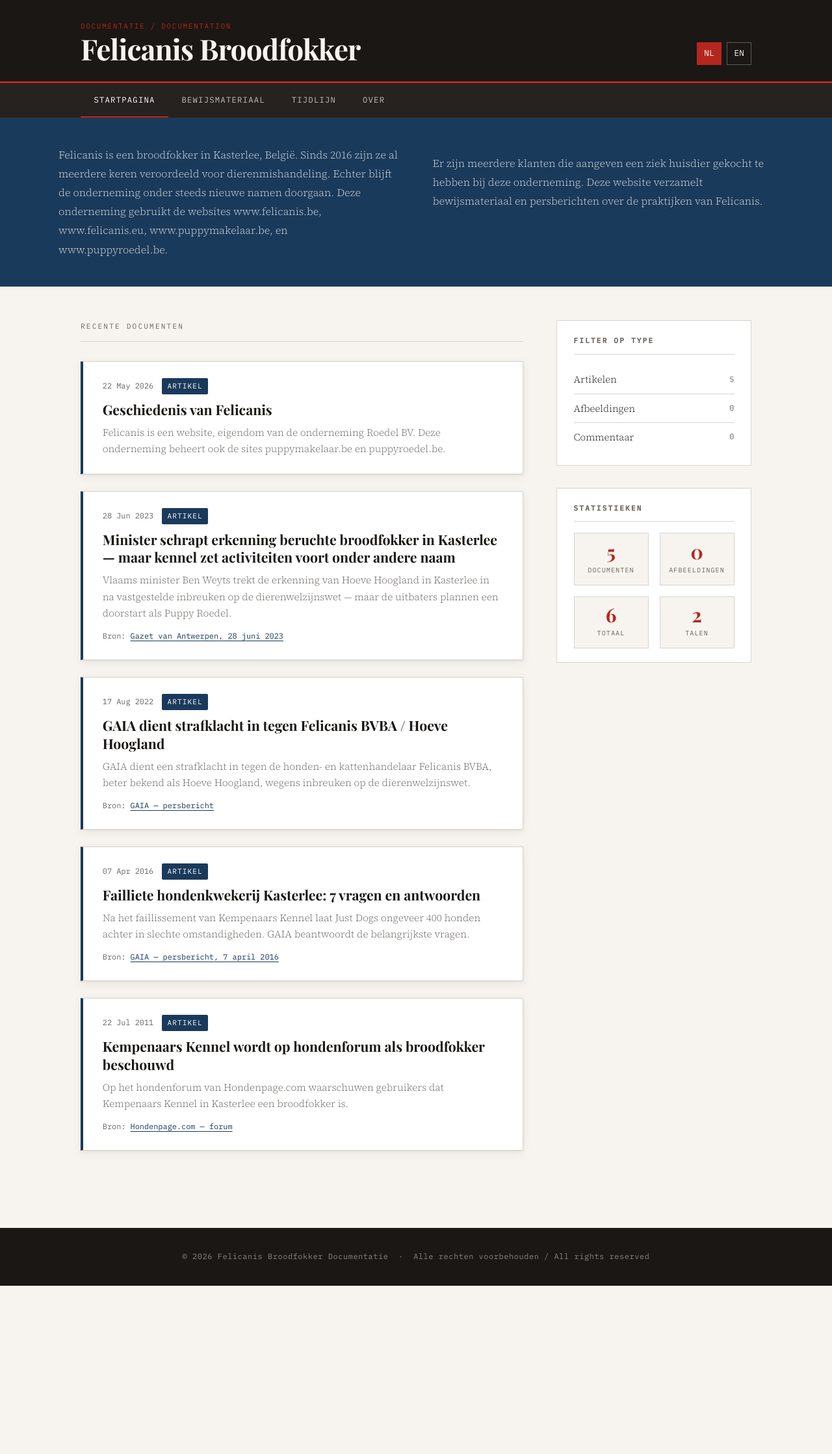
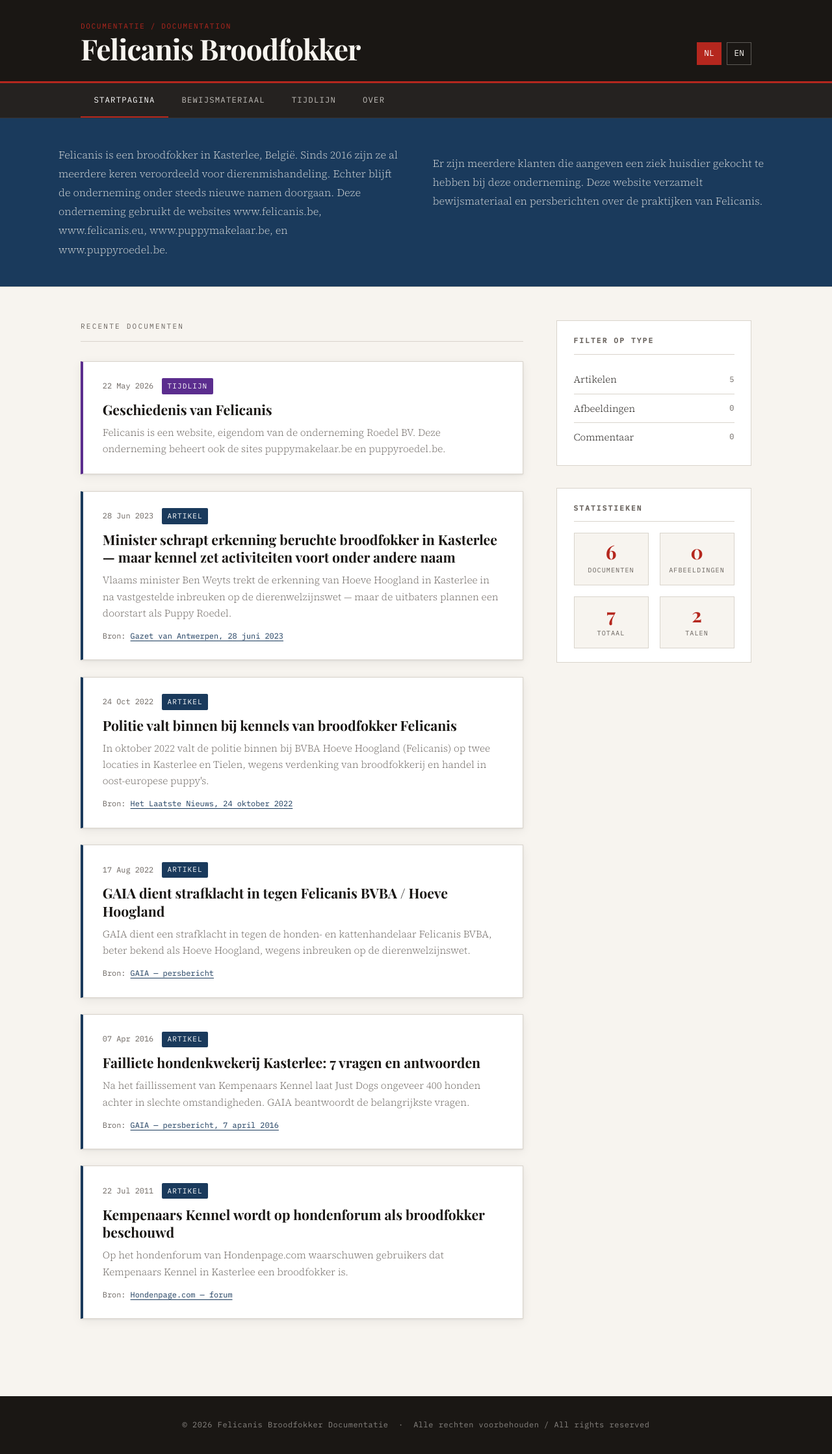
Before and after one commit to quintenluyten2/fokker_site, a Jekyll site: the page built from nl/index.html, in a window 1280 px wide. Shown: the whole page at 65% size. Built offline with Jekyll 4.4.1, drawn with Linux system fonts in a browser that asks for light colours; some web fonts are replaced; before the commit the page ends 1979 px from its top, so only the background shows below that.

Commit message:
Add tijdlijn type, Bewijsmateriaal page, HLN article, expand GAIA article
- New type "tijdlijn" (purple) in CSS and templates
- Type badge hidden when no type is set (fixes About page)
- Geschiedenis van Felicanis: type article → tijdlijn
- Bewijsmateriaal page: all external sources listed
- New article: politie valt binnen bij Felicanis (HLN, 24 okt 2022)
- GAIA strafklacht article expanded with full content
- Nav: active states for Bewijsmateriaal and Tijdlijn

Co-Authored-By: Claude Sonnet 4.6 <noreply@anthropic.com>

```diff
--- a/_includes/nav.html
+++ b/_includes/nav.html
@@ -4,7 +4,7 @@
     <a href="{{ '/' | append: lang | append: '/' | relative_url }}"{% if page.url == '/' or page.url == '/nl/' or page.url == '/en/' %} class="active"{% endif %}>
       {% if lang == 'nl' %}Startpagina{% else %}Home{% endif %}
     </a>
-    <a href="{{ '/' | append: lang | append: '/bewijsmateriaal/' | relative_url }}">
+    <a href="{{ '/' | append: lang | append: '/bewijsmateriaal/' | relative_url }}"{% if page.url == '/nl/bewijsmateriaal/' or page.url == '/en/bewijsmateriaal/' %} class="active"{% endif %}>
       {% if lang == 'nl' %}Bewijsmateriaal{% else %}Evidence{% endif %}
     </a>
     <a href="{{ '/' | append: lang | append: '/tijdlijn/' | relative_url }}"{% if page.url == '/nl/tijdlijn/' or page.url == '/en/tijdlijn/' %} class="active"{% endif %}>
--- a/_layouts/home.html
+++ b/_layouts/home.html
@@ -43,8 +43,11 @@ layout: default
       <article class="post-card" data-type="{{ post.type | default: 'article' }}">
         <div class="post-meta">
           <span class="post-date">{{ post.date | date: "%d %b %Y" }}</span>
-          <span class="post-type {{ post.type | default: 'article' }}">
-            {% if post.type == 'image' %}
+          {% if post.type %}
+          <span class="post-type {{ post.type }}">
+            {% if post.type == 'tijdlijn' %}
+              Tijdlijn
+            {% elsif post.type == 'image' %}
               {% if lang == 'nl' %}Afbeelding{% else %}Image{% endif %}
             {% elsif post.type == 'commentary' %}
               {% if lang == 'nl' %}Commentaar{% else %}Commentary{% endif %}
@@ -52,6 +55,7 @@ layout: default
               {% if lang == 'nl' %}Artikel{% else %}Article{% endif %}
             {% endif %}
           </span>
+          {% endif %}
         </div>
         <h2><a href="{{ post.url | relative_url }}">{{ post.title }}</a></h2>
         {% if post.excerpt %}
--- a/main.css
+++ b/main.css
@@ -12,6 +12,7 @@
   --tag-article:    #1a3a5c;
   --tag-image:      #2d6a4f;
   --tag-commentary: #7b3f00;
+  --tag-tijdlijn:   #5b2d8e;
   --font-display: 'Playfair Display', Georgia, serif;
   --font-body:    'Source Serif 4', Georgia, serif;
   --font-mono:    'IBM Plex Mono', monospace;
@@ -199,6 +200,7 @@ a:hover { color: var(--accent); }
 .post-card[data-type="article"]    { border-left-color: var(--tag-article); }
 .post-card[data-type="image"]      { border-left-color: var(--tag-image); }
 .post-card[data-type="commentary"] { border-left-color: var(--tag-commentary); }
+.post-card[data-type="tijdlijn"]   { border-left-color: var(--tag-tijdlijn); }
 
 .post-meta {
   display: flex;
@@ -227,6 +229,7 @@ a:hover { color: var(--accent); }
 .post-type.article    { background: var(--tag-article); }
 .post-type.image      { background: var(--tag-image); }
 .post-type.commentary { background: var(--tag-commentary); }
+.post-type.tijdlijn   { background: var(--tag-tijdlijn); }
 
 .post-card h2 {
   font-family: var(--font-display);
--- a/nl/_posts/2022-08-17-gaia-strafklacht-felicanis.md
+++ b/nl/_posts/2022-08-17-gaia-strafklacht-felicanis.md
@@ -7,3 +7,11 @@ excerpt: "GAIA dient een strafklacht in tegen de honden- en kattenhandelaar Feli
 ---
 
 GAIA dient een strafklacht in tegen de honden- en kattenhandelaar Felicanis BVBA, beter bekend als Hoeve Hoogland, wegens inbreuken op de dierenwelzijnswet.
+
+Maar de zaakvoerder van BVBA Hoeve Hoogland (Felicanis) blijft intussen zieke honden verkopen. GAIA kwam in het bezit van verschillende veroordelingen door het Vredegerecht van Mol-Geel. Aan verschillende klanten heeft de BVBA Hoeve Hoogland puppy's met ernstige mankementen verkocht.
+
+Op 3 augustus 2022 diende GAIA daarom een strafklacht in bij de Procureur des Konings wegens de verkoop van zieke dieren.
+
+Ook deed BVBA Hoeve Hoogland zich voor als een asiel om zo klanten te overtuigen om een oudere puppy te adopteren. Dit is zeer misleidend aangezien een asiel juist een opvangplaats is voor honden. Hoeve Hoogland (Felicanis) is juist een importeur van oostblokpuppy's.
+
+Er zijn al meerdere rechtszaken gevoerd tegen Hoeve Hoogland vanwege de handel in en herverkoop van zieke puppy's. Ook is er sprake van klantenmisleiding.
--- /dev/null
+++ b/nl/_posts/2022-10-24-politie-valt-binnen-felicanis.md
@@ -0,0 +1,13 @@
+---
+title: "Politie valt binnen bij kennels van broodfokker Felicanis"
+type: article
+source: "https://www.hln.be/kasterlee/politie-valt-binnen-bij-kennels-van-broodfokker-felicanis-we-zorgen-voor-opvang-voor-de-dieren~a97142241/"
+source_label: "Het Laatste Nieuws, 24 oktober 2022"
+excerpt: "In oktober 2022 valt de politie binnen bij BVBA Hoeve Hoogland (Felicanis) op twee locaties in Kasterlee en Tielen, wegens verdenking van broodfokkerij en handel in oost-europese puppy's."
+---
+
+In oktober 2022 is de politie binnengevallen bij BVBA Hoeve Hoogland (Felicanis). De onderneming heeft twee locaties. De eerste locatie op Bos Dellen 5, Kasterlee, was al eerder in discussie omdat er geen vergunning is verleend om honden te kweken of in te voeren uit het buitenland op deze locatie. De tweede locatie is Hoek 53, Tielen, waar in 2026 nog steeds honden verkocht worden.
+
+De politie onderzocht op beide locaties of er sprake is van broodfokkerij en handel in oost-europese puppy's. Een dierenarts in Heusden-Zolder die gerelateerd is aan de onderneming kreeg ook bezoek van de politie.
+
+Mensen vermelden dat de puppy die ze bij Felicanis kopen na een paar dagen doodziek werd.
--- /dev/null
+++ b/nl/bewijsmateriaal.md
@@ -0,0 +1,22 @@
+---
+layout: post
+lang: nl
+title: "Bewijsmateriaal"
+permalink: /nl/bewijsmateriaal/
+---
+
+Overzicht van externe bronnen en verslagen die zijn gebruikt in de documentatie op deze website.
+
+## Hondenforum
+
+- [Kempenaars Kennel in Kasterlee — hondenforum discussie (2011)](https://www.hondenpage.com/hondenforum/85426/kempenaars-kennel-in-kasterlee.php) — Hondenpage.com
+
+## GAIA
+
+- [Failliete hondenkwekerij Kasterlee: 7 vragen en antwoorden (7 april 2016)](https://www.gaia.be/nl/nieuws/failliete-hondenkwekerij-kasterlee-7-vragen-antwoorden) — GAIA persbericht
+- [GAIA dient strafklacht in tegen Felicanis BVBA / Hoeve Hoogland (17 augustus 2022)](https://www.gaia.be/nl/nieuws/gaia-dient-strafklacht-tegen-honden-en-kattenhandelaar-felicanis-bvba-hoeve-hoogland-uit) — GAIA persbericht
+
+## Pers
+
+- [Politie valt binnen bij kennels van broodfokker Felicanis (24 oktober 2022)](https://www.hln.be/kasterlee/politie-valt-binnen-bij-kennels-van-broodfokker-felicanis-we-zorgen-voor-opvang-voor-de-dieren~a97142241/) — Het Laatste Nieuws
+- [Minister schrapt erkenning beruchte broodfokker in Kasterlee (28 juni 2023)](https://www.gva.be/video-zebra/minister-schrapt-erkenning-beruchte-broodfokker-in-kasterlee-maar-kennel-zet-activiteiten-voort-onder-andere-naam/35937160.html) — Gazet van Antwerpen
```
Also changed, not shown: _layouts/post.html (+6 -2 lines), nl/_posts/2026-05-22-geschiedenis-van-felicanis.md (+1 -1 lines).
